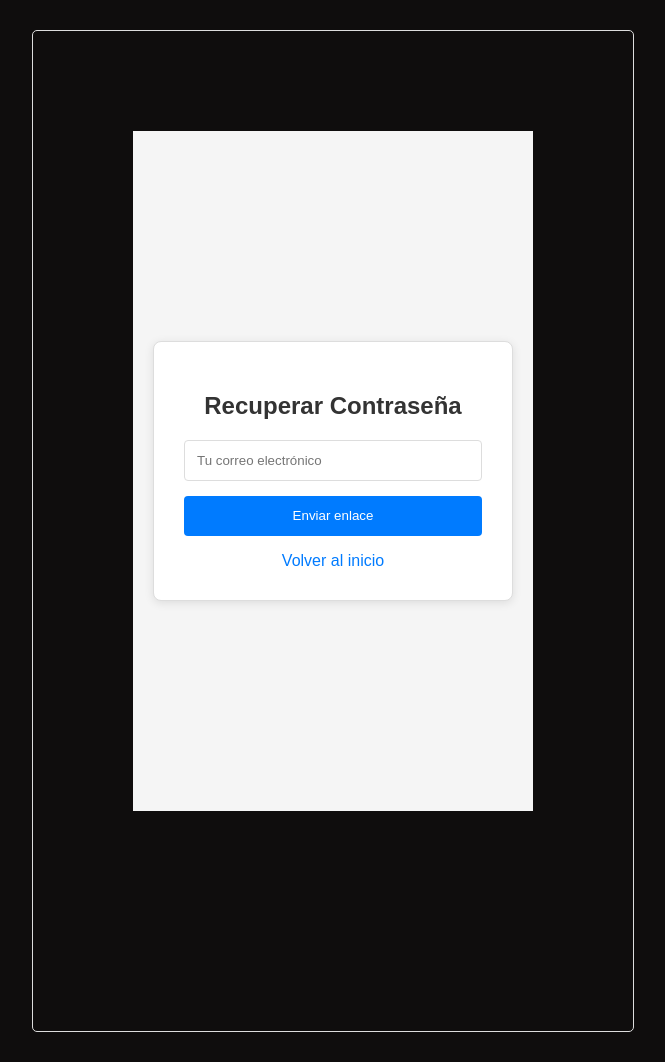
After one commit to fredyarmu/-Evidencia-de-desempe-o-GA7-220501096-AA5-EV03, a PHP site: page /recuperar.html in a window 1280 px wide. The commit adds this page. Shown: the whole page, without its empty margins (307-972 px from the left). Run offline with PHP 8.4, Linux system fonts and the light colour scheme.

Commit message:
nuevos cambios agregados

```diff
--- a/css/estilos.css
+++ b/css/estilos.css
@@ -265,3 +265,77 @@ body.SobreNosotros .contenido {
     justify-content: center;
 }
 /* estilos para la pagina de administrador*/
+
+/* Estilos para el formulario de recuperación */
+.login {
+    max-width: 400px;
+    margin: 30px auto;
+    padding: 100px;
+    border: 1px solid #ddd;
+    border-radius: 5px;
+    background-color: #0f0d0d;
+    text-align: center;
+
+}
+
+.error {
+    color: red;
+    font-size: 14px;
+    margin: 10px 0;
+}
+
+.recuperar-link {
+    color: #007bff;
+    text-decoration: none;
+    font-size: 14px;
+}
+.recovery-container {
+  display: flex;
+  justify-content: center;
+  align-items: center;
+  min-height: 80vh;  /* Ocupa toda la altura de la pantalla */
+  background-color: #f5f5f5;  /* Color de fondo opcional */
+  padding: 20px;
+}
+
+.recovery-form {
+  width: 100%;
+    max-width: 400px;      /* Ancho máximo del formulario */
+    padding: 30px;
+    border: 1px solid #ddd;
+    border-radius: 8px;
+    box-shadow: 0 2px 10px rgba(0, 0, 0, 0.1);
+    background-color: white;
+    text-align: center;
+}
+
+.recovery-form h2 {
+  margin-bottom: 20px;
+    color: #333;
+}
+
+.recovery-form input {
+ width: 100%;
+    padding: 12px;
+    margin-bottom: 15px;
+    border: 1px solid #ddd;
+    border-radius: 4px;
+    box-sizing: border-box;
+}
+
+.recovery-form button {
+  width: 100%;
+  padding: 0.8rem;
+  background-color: #007bff;
+  color: white;
+  border: none;
+  border-radius: 4px;
+  cursor: pointer;
+}
+
+.back-link {
+  display: inline-block;
+  margin-top: 1rem;
+  color: #007bff;
+  text-decoration: none;
+}
--- a/inicio.html
+++ b/inicio.html
@@ -19,7 +19,7 @@
         <p class="error" id="errorMsg"></p>
         <button onclick="window.location.href=''">Ingresar</button>
         <!--enlace para recuperar contraseña-->
-        <p><a href="recuperar.hrml" class="recuperar-link">¿Olvidaste tu contraseña?</a></p>
+        <p><a href="recuperar.html" class="recuperar-link">¿Olvidaste tu contraseña?</a></p>
     </form>
 </div>
 <div class="menu">
--- /dev/null
+++ b/recuperar.html
@@ -0,0 +1,21 @@
+<!DOCTYPE html>
+<html lang="es">
+<head>
+    <meta charset="UTF-8">
+    <title>Recuperar Contraseña - Desert Eagle VIP</title>
+    <link rel="stylesheet" href="css/estilos.css">
+</head>
+<body class="login">
+    <div class="recovery-container">
+  <div class="recovery-form">
+    <h2>Recuperar Contraseña</h2>
+    <form id="recoveryForm">
+      <input type="email" placeholder="Tu correo electrónico" required>
+      <button type="submit">Enviar enlace</button>
+    </form>
+    <a href="inicio.html" class="back-link">Volver al inicio</a>
+  </div>
+</div>
+     <script src="validaciones.js"></script> <!-- Conectar con JavaScript -->
+</body>
+</html>
--- a/validaciones.js
+++ b/validaciones.js
@@ -32,3 +32,22 @@ window.onclick = function(event) {
                 mensajeError.textContent = "Usuario o contraseña incorrectos";
             }
         });
+        // logica para laopcion de recuperar contraseña
+        document.getElementById("recuperarForm").addEventListener("submit", function(event) {
+    event.preventDefault();
+    const email = document.getElementById("emailRecuperacion").value;
+    const errorMsg = document.getElementById("errorRecuperacion");
+
+    // Simulación: Verificar si el email existe (en un caso real, esto se haría en el backend)
+    const usuariosRegistrados = JSON.parse(localStorage.getItem("usuarios")) || [];
+    const usuario = usuariosRegistrados.find(user => user.email === email);
+
+    if (usuario) {
+        // Simular envío de correo (en realidad, muestra un mensaje)
+        alert(`Se ha enviado un enlace de recuperación a: ${email}\n(Simulación: Ver consola para detalles)`);
+        console.log(`Enlace simulado: http://tudominio.com/reset-password?token=ABC123`);
+        window.location.href = "inicio.html"; // Redirigir al inicio
+    } else {
+        errorMsg.textContent = "El correo no está registrado.";
+    }
+});
```
